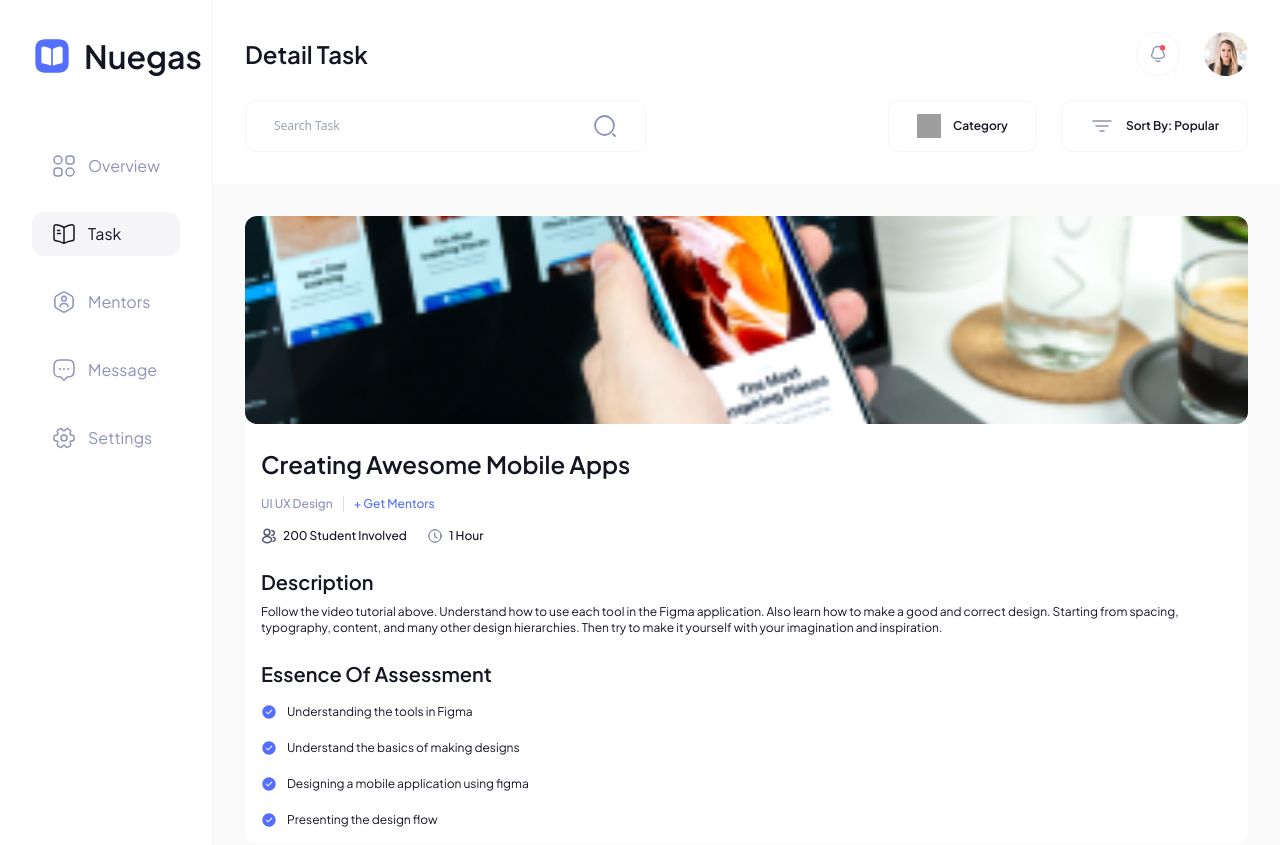
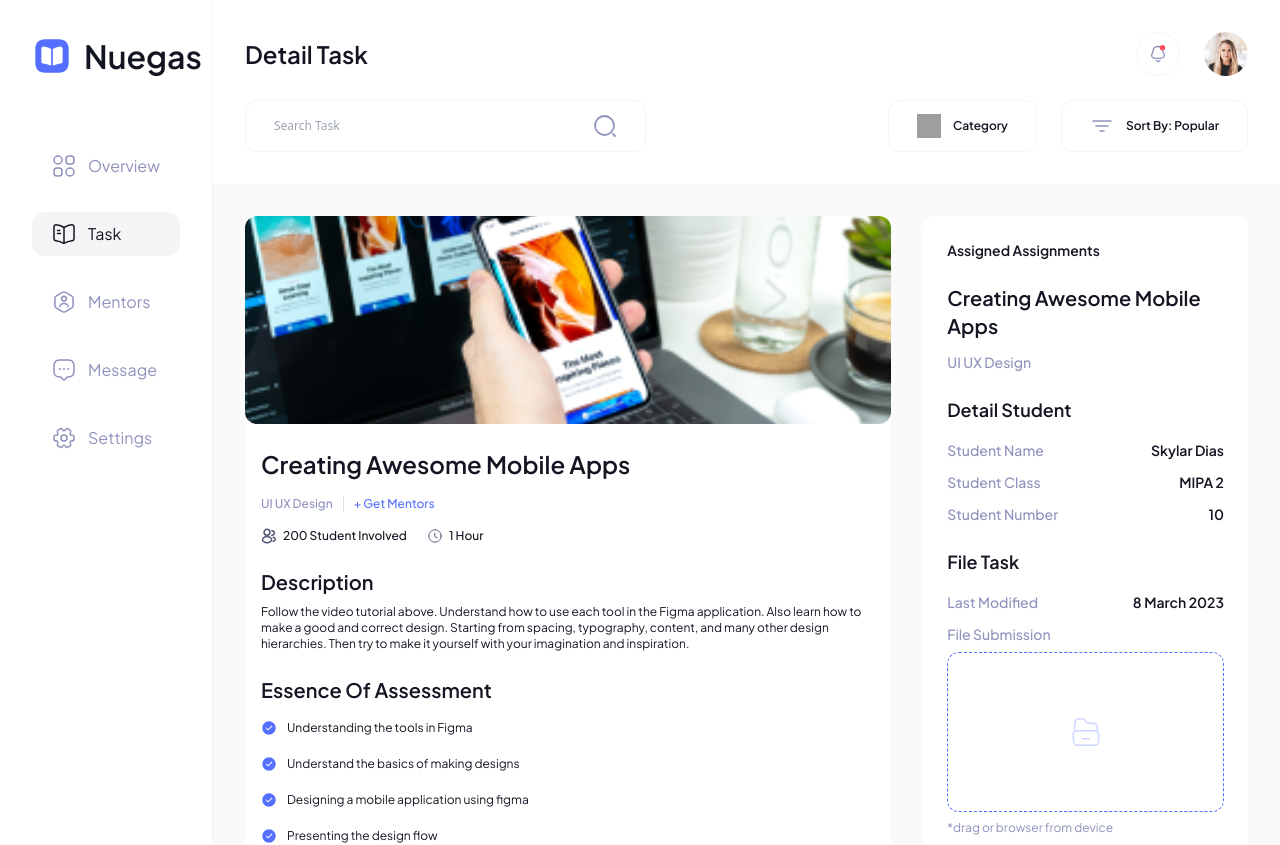
Before and after one commit to pujiragil/nuegas, a React (Vite) app: page /task/s in a window 1280 px wide. Shown: the top 845 px of the page. Built offline with nearby package versions, Linux system fonts and the light colour scheme; grey boxes are pictures that could not be loaded.

Commit message:
applied taskSubmission component

```diff
--- a/src/pages/Task/TaskDetail.tsx
+++ b/src/pages/Task/TaskDetail.tsx
@@ -7,6 +7,7 @@ import {
   Student,
   Thumbnail,
 } from "../../components/Atoms";
+import { TaskSubmission } from "../../components/Card";
 
 const assessmentList: string[] = [
   "Understanding the tools in Figma",
@@ -25,7 +26,7 @@ const TaskDetail = () => {
       />
 
       <main className="bg-primary-200 flex flex-col gap-6 p-6 md:flex-row md:gap-8 md:p-8">
-        <section className="bg-primary-100 rounded-xl space-y-8 pb-4">
+        <section className="bg-primary-100 rounded-xl space-y-8 pb-4 md:w-8/12">
           <div className="space-y-4 md:space-y-6">
             {/* Thumbnail Section */}
             <Thumbnail src="/task.png" />
@@ -53,6 +54,8 @@ const TaskDetail = () => {
             <Assessment assessments={assessmentList} />
           </div>
         </section>
+
+        <TaskSubmission />
       </main>
     </>
   );
```
